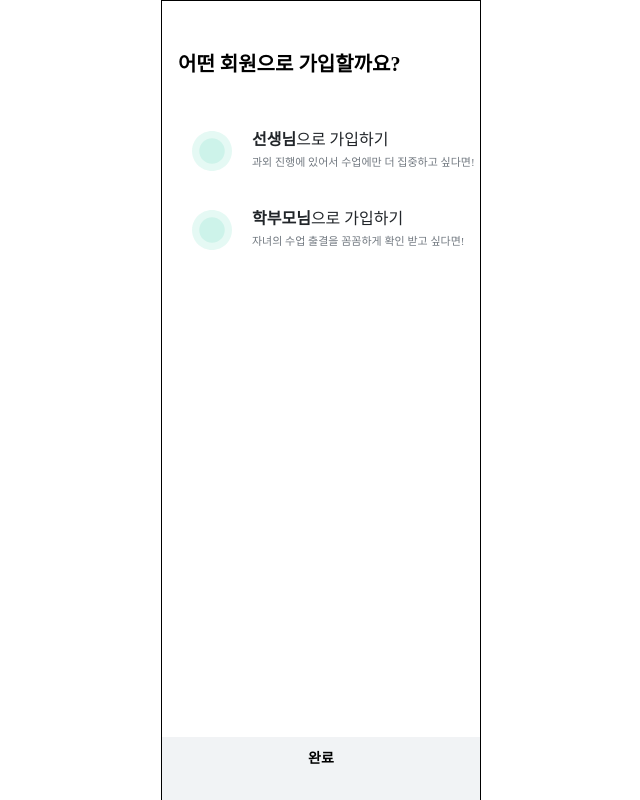
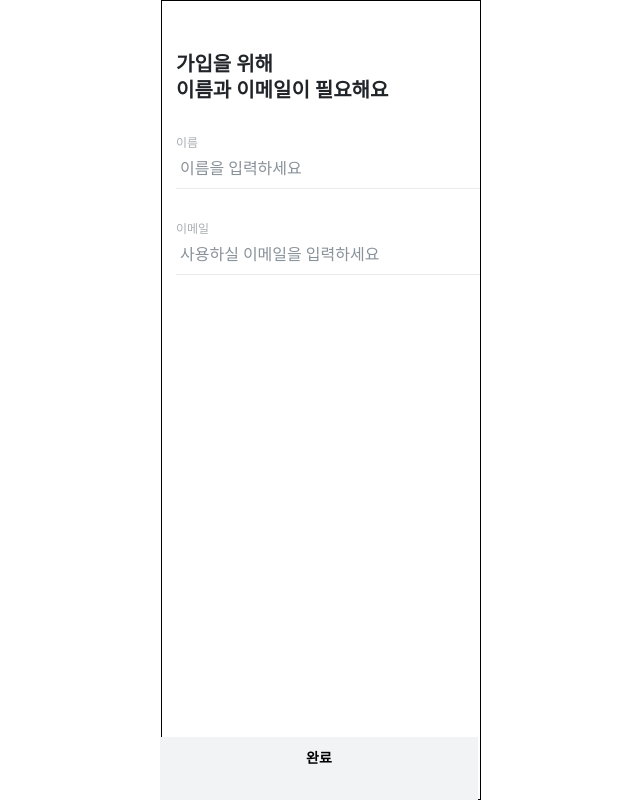
Before and after one commit to Gwasuwon-shot/Tutice_Client, a React (Vite) app: page /signup in a window 1280 px wide. Shown: the whole page, without its empty margins (319-959 px from the left). Built offline with nearby package versions, Linux system fonts and the light colour scheme; a web font is replaced by a local one.

Commit message:
[ feat ] 이름 이메일 뷰 완성

```diff
--- a/src/components/common/BottomButton.tsx
+++ b/src/components/common/BottomButton.tsx
@@ -4,9 +4,10 @@ import { styled } from "styled-components";
 type BottomButtonProps = {
   children: ReactNode;
   isactive: Boolean;
+  onClick(): Void;
 };
 
-export default function BottomButton({ children, isactive }: BottomButtonProps) {
+export default function BottomButton({ children, isactive, onClick }: BottomButtonProps) {
   return (
     <BottomContainer isactive={isactive}>
       <BottomText> {children} </BottomText>
@@ -24,7 +25,7 @@ const BottomContainer = styled.button<{ isactive: Boolean }>`
 
   background-color: ${({ theme, isactive }) => (isactive ? theme.colors.green5 : theme.colors.grey50)};background-color
 
-  color: ${({ theme, isactive }) => (isactive ? theme.colors.grey0 : theme.colors.grey200)};color
+  color: ${({ theme, isactive }) => (isactive ? theme.colors.grey0 : theme.colors.grey200)};colorcolorcolorcolorcolor
 `;
 
 const BottomText = styled.div`
--- a/src/components/signup/NameEmail.tsx
+++ b/src/components/signup/NameEmail.tsx
@@ -1,5 +1,61 @@
-import React from "react";
+import React, { useState } from "react";
+import { styled } from "styled-components";
+import BottomButton from "../common/BottomButton";
 
 export default function NameEmail() {
-  return <div></div>;
+  const [isactive, setIsactive] = useState(false);
+
+  return (
+    <Container>
+      <NameEmailText> 가입을 위해 </NameEmailText>
+      <NameEmailText> 이름과 이메일이 필요해요 </NameEmailText>
+      <InputWrapper>
+        <InputLabel>이름</InputLabel>
+        <Inputfield type="text" placeholder="이름을 입력하세요"></Inputfield>
+      </InputWrapper>
+      <InputWrapper>
+        <InputLabel>이메일</InputLabel>
+        <Inputfield type="text" placeholder="사용하실 이메일을 입력하세요"></Inputfield>
+      </InputWrapper>
+      <BottomButton children="완료" />
+    </Container>
+  );
 }
+
+const Container = styled.div`
+  display: flex;
+  flex-direction: column;
+
+  margin-top: 5rem;
+  margin-left: 1.4rem;
+`;
+
+const NameEmailText = styled.header`
+  ${({ theme }) => theme.fonts.title01};
+
+  color: ${({ theme }) => theme.colors.grey900};
+`;
+
+const InputWrapper = styled.div`
+  display: flex;
+  flex-direction: column;
+  border-bottom: 0.1rem solid ${({ theme }) => theme.colors.grey70};
+
+  margin-top: 3.2rem;
+`;
+
+const InputLabel = styled.span`
+  ${({ theme }) => theme.fonts.body04};
+
+  color: ${({ theme }) => theme.colors.grey300};
+`;
+
+const Inputfield = styled.input`
+  margin: 1rem 0.2rem;
+
+  &::placeholder {
+    ${({ theme }) => theme.fonts.title03};
+
+    color: ${({ theme }) => theme.colors.grey400};
+  }
+`;
--- a/src/components/signup/PwTos.tsx
+++ b/src/components/signup/PwTos.tsx
@@ -1,5 +1,5 @@
 import React from "react";
 
 export default function PwTos() {
-  return <div></div>;
+  return <div>PwTos</div>;
 }
--- a/src/components/signup/Role.tsx
+++ b/src/components/signup/Role.tsx
@@ -4,13 +4,16 @@ import RoleCheckSignupIc from "../../assets/icon/RoleCheckSignupIc.svg";
 import RoleNoneCheckSignupIc from "../../assets/icon/RoleNoneCheckSignupIc.svg";
 import BottomButton from "../common/BottomButton";
 
-export default function Role() {
+export default function Role(setStep: React.Dispatch<React.SetStateAction<number>>) {
   const [isactive, setIsactive] = useState(false);
   function handleRadioClick() {
     setIsactive(true);
   }
 
-  function handleDoneClick() {}
+  function handleDoneClick() {
+    console.log("isClicked");
+    setStep(2);
+  }
 
   return (
     <>
@@ -36,7 +39,7 @@ export default function Role() {
             <RadioSubName htmlFor="parent"> 자녀의 수업 출결을 꼼꼼하게 확인 받고 싶다면! </RadioSubName>
           </TextWrapper>
         </RoleRapper>
-        <BottomButton children="완료" isactive={isactive} />
+        <BottomButton children="완료" isactive={isactive} onClick={handleDoneClick} />
       </Container>
     </>
   );
--- a/src/pages/Signup.tsx
+++ b/src/pages/Signup.tsx
@@ -2,7 +2,7 @@ import { useState } from "react";
 import StepRenderer from "../components/signup/StepRenderer";
 
 export default function Signup() {
-  const [step, setStep] = useState(1);
+  const [step, setStep] = useState(2);
   return (
     <div>
       <StepRenderer step={step} setStep={setStep} />
```
